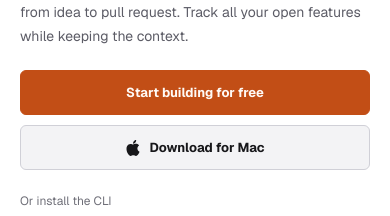
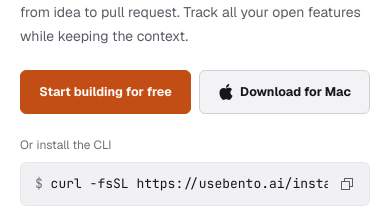
Before and after one commit to danielpang/bento-www, a Next.js app: page / in a window 390 px wide. Shown: the part 258-474 px from the top of the page. Built offline with nearby package versions, Linux system fonts and the light colour scheme; no server answers.

Commit message:
Show hero CTAs side by side on mobile (#47)

```diff
--- a/app/marketing.css
+++ b/app/marketing.css
@@ -731,7 +731,9 @@
   .m-announcement { font-size: 10px; }
   .marketing-page .hero-copy h1 { font-size: clamp(32px, 8.5vw, 44px); }
   .marketing-page .hero-copy > p { font-size: 14px; margin-block: 21px; }
-  .marketing-page .hero-actions { flex-direction: column; align-items: stretch; gap: 10px; }
+  .marketing-page .hero-actions { grid-template-columns: repeat(2, minmax(0, 1fr)); gap: 8px; }
+  .marketing-page .hero-actions .cta-link { min-height: 44px; padding-inline: 8px; gap: 6px; font-size: 12.5px; white-space: nowrap; }
+  .marketing-page .hero-actions .cta-link svg { flex-shrink: 0; }
   .m-agents > div { display: grid; grid-template-columns: repeat(2, 1fr); justify-items: center; gap: 22px; padding-inline: 12px; }
   .m-stage-showcase { padding: 23px; }
   .m-security-card { min-height: 0; padding: 25px; }
```
